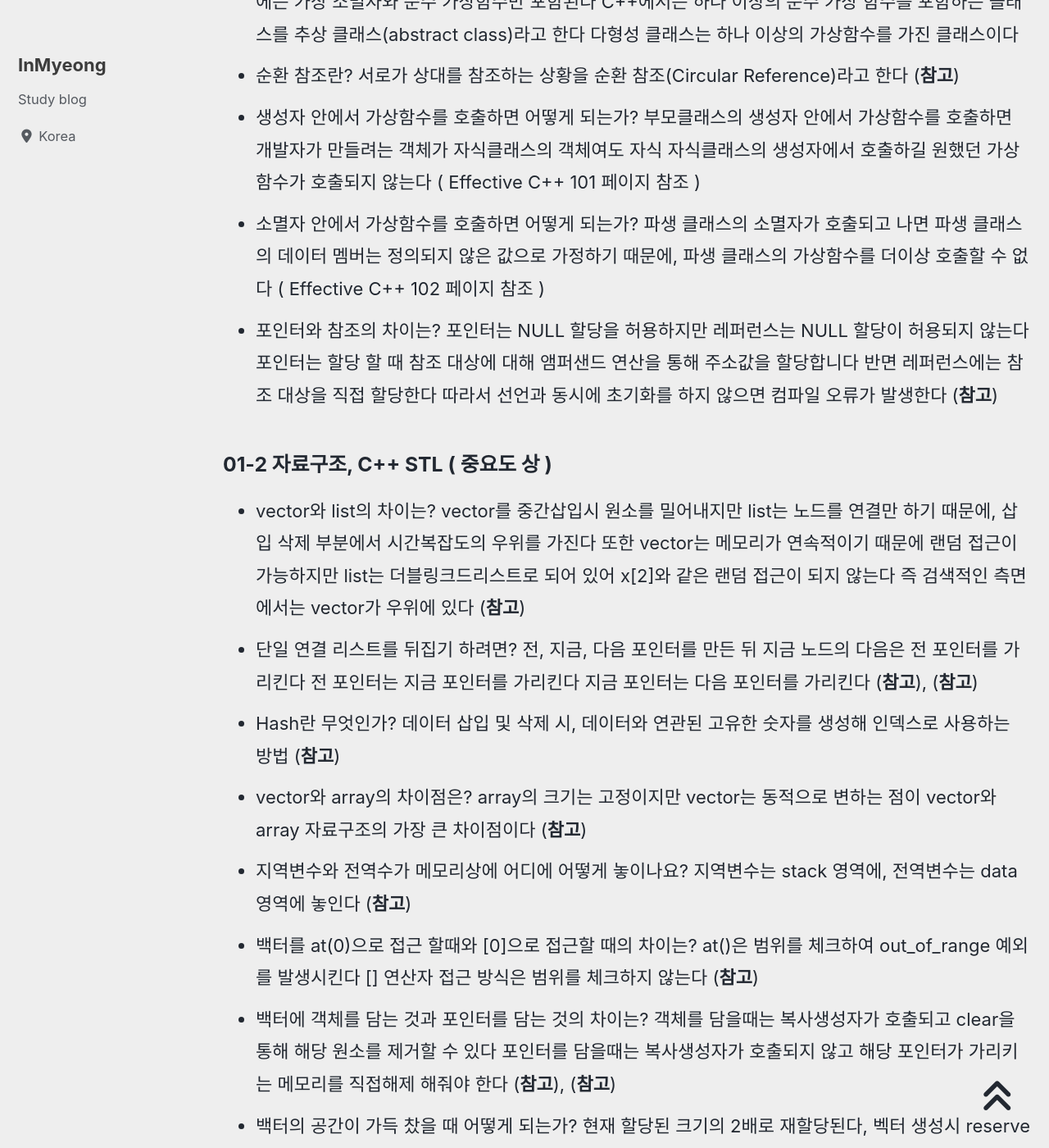
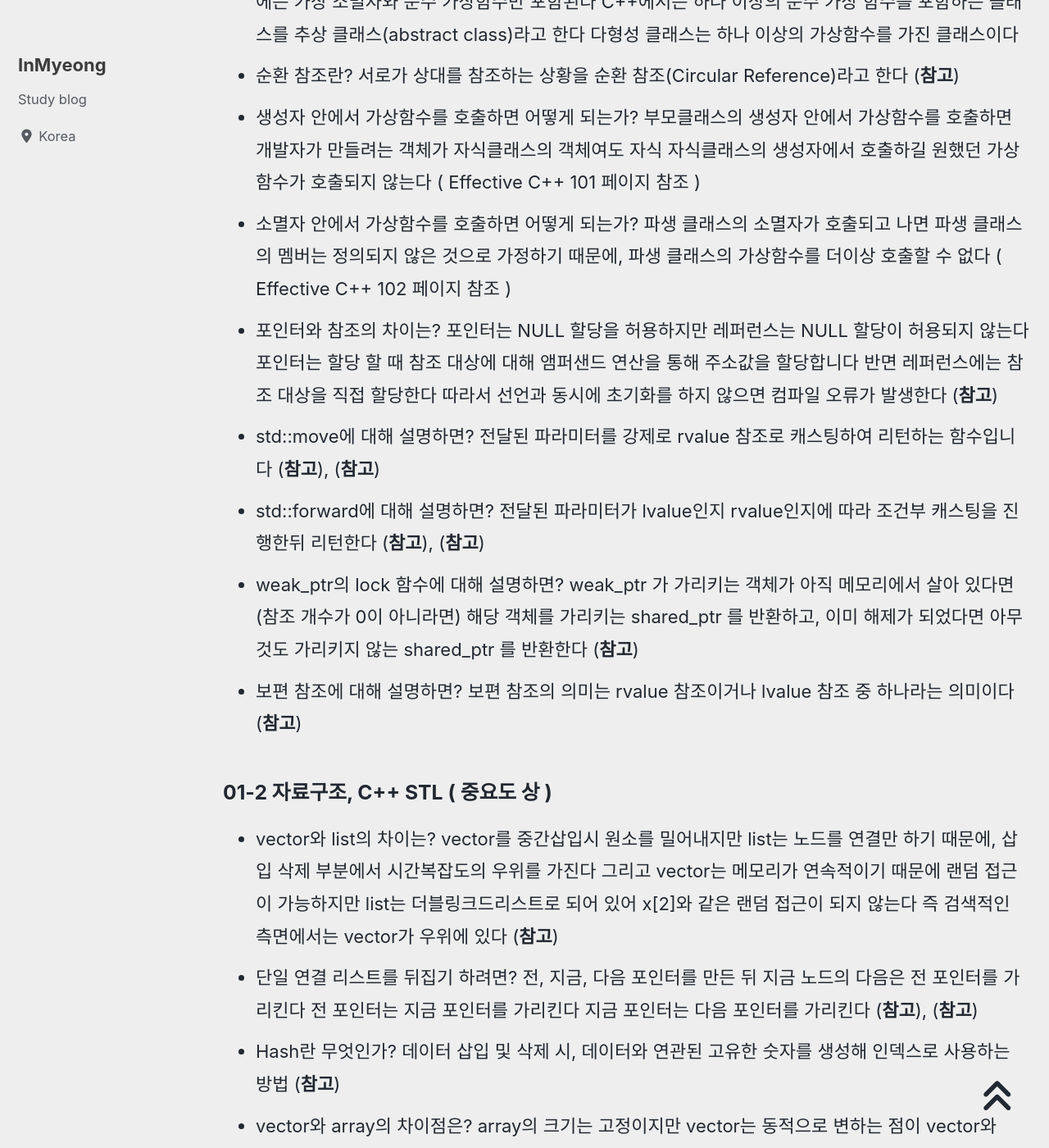
Before and after one commit to devMyeong/devMyeong.github.io, a Jekyll site: the page built from _posts/cs/2022-09-05-블로그-면접준비.md, in a window 1280 px wide and 1400 px high, scrolled down 10611 px. Shown: the whole window at 82% size. Built offline with Jekyll 4.4.1, drawn with Linux system fonts in a browser that asks for light colours; cached includes are drawn as plain includes; nearby versions of some CDN libraries; some web fonts are replaced; comment, search, counter and statistics services are not loaded; some of the changed text lies outside the part shown.

Commit message:
Chore : CS 지식 추가 및 수정

```diff
--- a/_posts/cs/2022-09-05-블로그-면접준비.md
+++ b/_posts/cs/2022-09-05-블로그-면접준비.md
@@ -97,18 +97,22 @@ last_modified_at: 2022-10-30
 - 람다식의 장점과 단점은? 장점은 함수를 인라인화 할 수 있다는 것이고 단점은 함수 재사용성이 낮다는 점이다 ([**참고**](https://gandis0713.github.io/2019/10/13/c-plus-lamda/)), ([**참고**](https://jjeongil.tistory.com/1044))
 - 변환 생성자란? 매개변수가 하나뿐인 생성자를 변환 생성자라고 한다 묵시적 변환을 통해 임시 객체가 생성될 가능성을 가지고 있다 ([**참고**](https://snd-snd.tistory.com/74))
 - 생성자 앞에 explicit 키워드를 붙여주면 어떻게 되는가? 변환 생성자의 무작위 호출을 막고 명확성을 높여준다 ([**참고**](https://ansohxxn.github.io/cpp/chapter9-11/))
-- override 키워드에 대해 설명하면? override 키워드를 붙여주면 해당 함수가 상속 받아서 오버라이딩이 가능한 함수인지, 그 함수의 이름과 매개 변수등이 잘 맞는지를 컴파일러 보고 확인 하라고 떠넘길 수 있습니다 또한, 명확하게 이게 상속 받은 함수인지 눈으로 확인할 수 있습니다 ([**참고**](https://blockdmask.tistory.com/415))
+- override 키워드에 대해 설명하면? override 키워드를 붙여주면 해당 함수가 상속 받아서 오버라이딩이 가능한 함수인지, 그 함수의 이름과 매개 변수등이 잘 맞는지를 컴파일러가 확인해준다 또한, 명확하게 이게 상속 받은 함수인지 눈으로 확인할 수 있습니다 ([**참고**](https://blockdmask.tistory.com/415))
 - final 키워드에 대해 설명하면? 부모 클래스의 특정 멤버 함수를 자식 클래스에서 재정의 하지 못하도록 막을때 사용한다거나, 부모 클래스를 자식 클래스에서 상속 받을때 클래스 자체를 더이상 상속이 불가능하게 하려고 할 때 쓰입니다 ([**참고**](https://blockdmask.tistory.com/415))
 - 전역 변수와 정적 변수의 차이는? 전역변수는 해당 프로그램(실행파일 기준)의 어느 함수, 어느 파일에서도 접근이 가능한 반면 정적변수는 변수가 선언된 파일이나 함수내에서만 접근이 가능하다 ([**참고**](https://pangate.com/541))
 - 이동 생성자란? 다른 객체 멤버 변수들의 소유권을 가져오는 개념이다 복사 생성자와 달리 메모리 재할당을 하지 않기 때문에 빠르다 ([**참고**](https://www.codechosun.com/296)), ([**참고**](https://modoocode.com/227)), ([**참고**](https://maxlevel-trace.tistory.com/24))
 - 인터페이스, 추상 클래스, 다형성 클래스의 차이점은? 인터페이스는 구현이 없다 즉, 인터페이스 클래스에는 가상 소멸자와 순수 가상함수만 포함된다 C++에서는 하나 이상의 순수 가상 함수를 포함하는 클래스를 추상 클래스(abstract class)라고 한다 다형성 클래스는 하나 이상의 가상함수를 가진 클래스이다
 - 순환 참조란? 서로가 상대를 참조하는 상황을 순환 참조(Circular Reference)라고 한다 ([**참고**](https://bbagwang.com/programming/cpp/%EC%8A%A4%EB%A7%88%ED%8A%B8-%ED%8F%AC%EC%9D%B8%ED%84%B0-smart-pointer/))
 - 생성자 안에서 가상함수를 호출하면 어떻게 되는가? 부모클래스의 생성자 안에서 가상함수를 호출하면 개발자가 만들려는 객체가 자식클래스의 객체여도 자식 자식클래스의 생성자에서 호출하길 원했던 가상함수가 호출되지 않는다 ( Effective C++ 101 페이지 참조 )
-- 소멸자 안에서 가상함수를 호출하면 어떻게 되는가? 파생 클래스의 소멸자가 호출되고 나면 파생 클래스의 데이터 멤버는 정의되지 않은 값으로 가정하기 때문에, 파생 클래스의 가상함수를 더이상 호출할 수 없다 ( Effective C++ 102 페이지 참조 )
+- 소멸자 안에서 가상함수를 호출하면 어떻게 되는가? 파생 클래스의 소멸자가 호출되고 나면 파생 클래스의 멤버는 정의되지 않은 것으로 가정하기 때문에, 파생 클래스의 가상함수를 더이상 호출할 수 없다 ( Effective C++ 102 페이지 참조 )
 - 포인터와 참조의 차이는? 포인터는 NULL 할당을 허용하지만 레퍼런스는 NULL 할당이 허용되지 않는다 포인터는 할당 할 때 참조 대상에 대해 앰퍼샌드 연산을 통해 주소값을 할당합니다 반면 레퍼런스에는 참조 대상을 직접 할당한다 따라서 선언과 동시에 초기화를 하지 않으면 컴파일 오류가 발생한다 ([**참고**](https://gracefulprograming.tistory.com/11))
+- std::move에 대해 설명하면? 전달된 파라미터를 강제로 rvalue 참조로 캐스팅하여 리턴하는 함수입니다 ([**참고**](https://pppgod.tistory.com/44)), ([**참고**](https://jungwoong.tistory.com/53))
+- std::forward에 대해 설명하면? 전달된 파라미터가 lvalue인지 rvalue인지에 따라 조건부 캐스팅을 진행한뒤 리턴한다 ([**참고**](https://pppgod.tistory.com/44)), ([**참고**](https://jungwoong.tistory.com/53))
+- weak_ptr의 lock 함수에 대해 설명하면?  weak_ptr 가 가리키는 객체가 아직 메모리에서 살아 있다면 (참조 개수가 0이 아니라면) 해당 객체를 가리키는 shared_ptr 를 반환하고, 이미 해제가 되었다면 아무것도 가리키지 않는 shared_ptr 를 반환한다 ([**참고**](https://koreanfoodie.me/842))
+- 보편 참조에 대해 설명하면? 보편 참조의 의미는 rvalue 참조이거나 lvalue 참조 중 하나라는 의미이다 ([**참고**](https://pppgod.tistory.com/45))
 
 ### 01-2 자료구조, C++ STL ( 중요도 상 )
-- vector와 list의 차이는? vector를 중간삽입시 원소를 밀어내지만 list는 노드를 연결만 하기 때문에, 삽입 삭제 부분에서 시간복잡도의 우위를 가진다 또한 vector는 메모리가 연속적이기 때문에 랜덤 접근이 가능하지만 list는 더블링크드리스트로 되어 있어 x[2]와 같은 랜덤 접근이 되지 않는다 즉 검색적인 측면에서는 vector가 우위에 있다 ([**참고**](https://chanheess.tistory.com/154))
+- vector와 list의 차이는? vector를 중간삽입시 원소를 밀어내지만 list는 노드를 연결만 하기 때문에, 삽입 삭제 부분에서 시간복잡도의 우위를 가진다 그리고 vector는 메모리가 연속적이기 때문에 랜덤 접근이 가능하지만 list는 더블링크드리스트로 되어 있어 x[2]와 같은 랜덤 접근이 되지 않는다 즉 검색적인 측면에서는 vector가 우위에 있다 ([**참고**](https://chanheess.tistory.com/154))
 - 단일 연결 리스트를 뒤집기 하려면? 전, 지금, 다음 포인터를 만든 뒤 지금 노드의 다음은 전 포인터를 가리킨다 전 포인터는 지금 포인터를 가리킨다 지금 포인터는 다음 포인터를 가리킨다 ([**참고**](https://www.fwantastic.com/2021/01/leetcode-206-reverse-linked-list.html)), ([**참고**](https://modernalchemist.tistory.com/43))
 - Hash란 무엇인가? 데이터 삽입 및 삭제 시, 데이터와 연관된 고유한 숫자를 생성해 인덱스로 사용하는 방법 ([**참고**](https://github.com/gyoogle/tech-interview-for-developer/blob/master/Interview/Interview%20List.md#%EC%96%B8%EC%96%B4))
 - vector와 array의 차이점은? array의 크기는 고정이지만 vector는 동적으로 변하는 점이 vector와 array 자료구조의 가장 큰 차이점이다 ([**참고**](https://hanbit.co.kr/network/category/category_view.html?cms_code=CMS7393457320))
```
